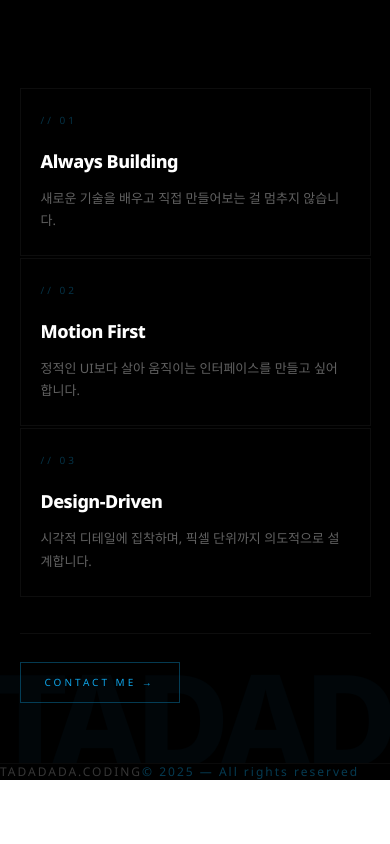
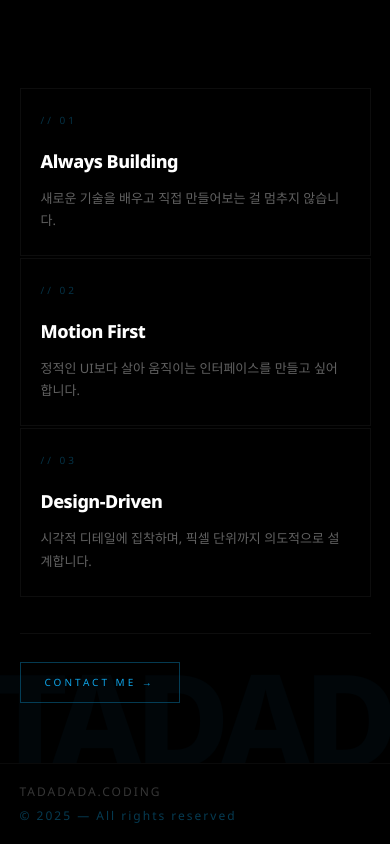
Before and after one commit to jiapril11/TadadadaCoding, a Next.js app: page / in a window 390 px wide. Shown: the part 1914-2758 px from the top of the page. Before the commit the page ends 2694 px from the top, so only its background shows below. Built offline with nearby package versions, Linux system fonts and the light colour scheme.

Commit message:
footer mb css 수정

```diff
--- a/src/app/components/Footer.tsx
+++ b/src/app/components/Footer.tsx
@@ -13,7 +13,7 @@ export default function Footer() {
   const currentRoute = usePathname();
   if(currentRoute === '/') {
     return (
-      <footer className="flex bg-black text-xs tracking-[2px] text-[#ffffff36] border-t border-t-[#ffffff0a] sm:flex-col sm:items-start sm:gap-2 sm:py-5 sm:px-[5vw] md:flex-row md:items-center md:py-5 md:px-[6vw] lg:py-6 lg:px-[10vw]">
+      <footer className="flex bg-black text-xs tracking-[2px] text-[#ffffff36] border-t border-t-[#ffffff0a] flex-col items-start gap-2 py-5 px-[5vw] md:flex-row md:items-center md:py-5 md:px-[6vw] lg:py-6 lg:px-[10vw]">
         <span>TADADADA.CODING</span>
         <span className="sm:ml-0 md:ml-auto text-[#0ea5e959]">© 2025 — All rights reserved</span>
       </footer>
```
